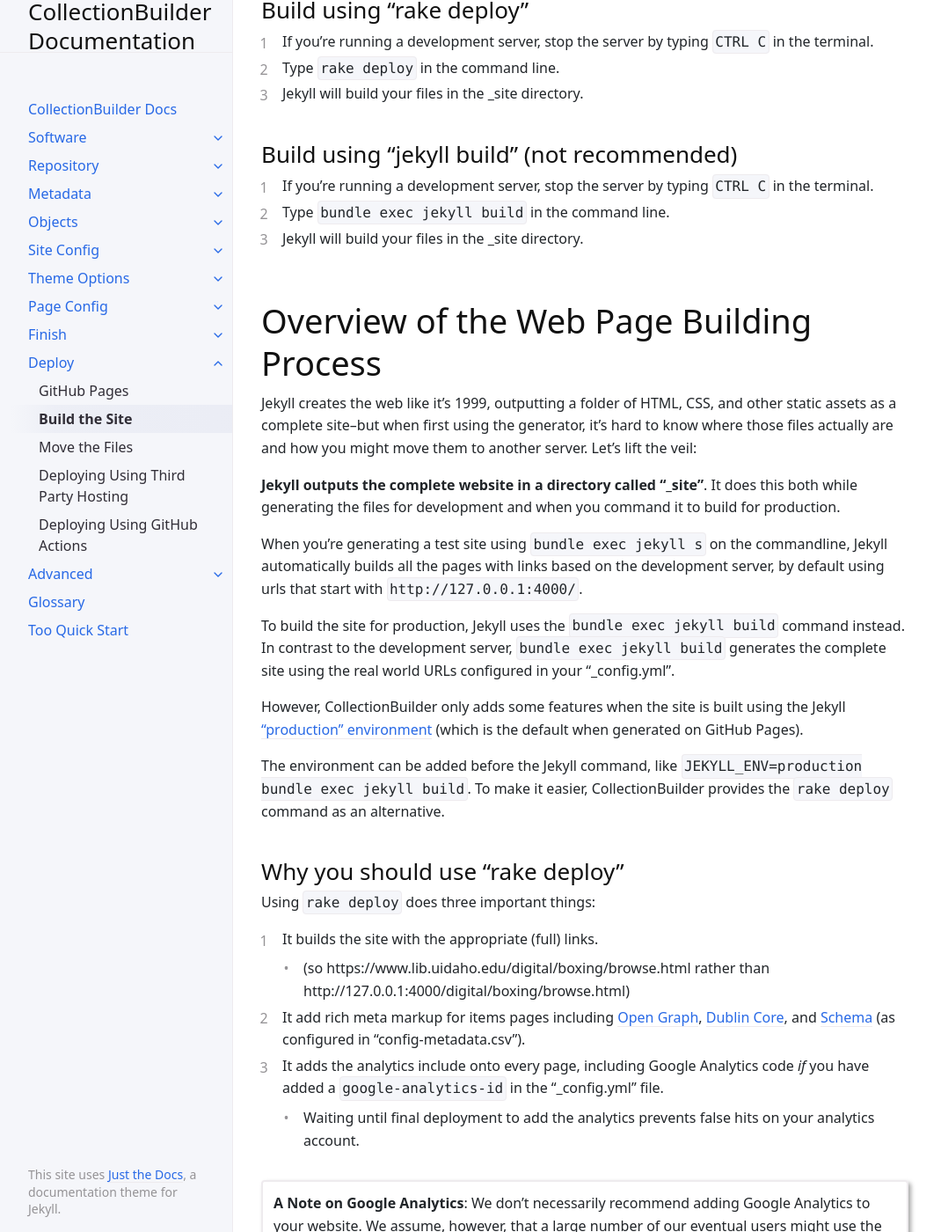
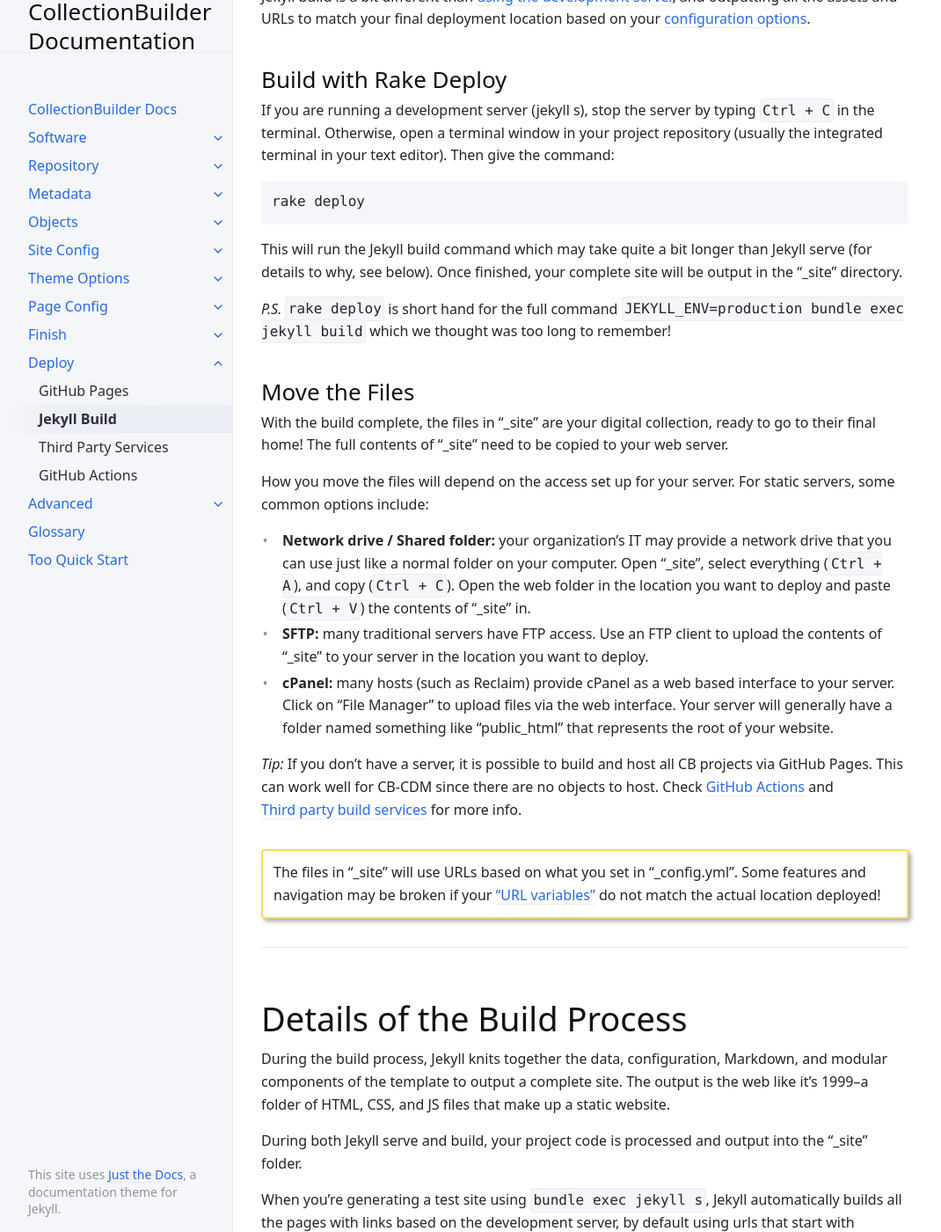
Before and after one commit to CollectionBuilder/cb-docs, a Jekyll site: the page built from docs/deploy/build.md, in a window 1280 px wide and 1400 px high, scrolled down 248 px. Shown: the whole window at 88% size, without its empty margins (107-1177 px from the left). Built offline with Jekyll 4.4.1, drawn with Linux system fonts in a browser that asks for light colours; some of the changed text lies outside the part shown.

Commit message:
rework deploy section

````diff
--- a/docs/deploy/build.md
+++ b/docs/deploy/build.md
@@ -1,52 +1,73 @@
 ---
-title: Build the Site
+title: Jekyll Build
 parent: Deploy
 nav_order: 2
 ---
 
-**These instructions are for CDM & SA Users**:
+# Building Your Site
 
-# Building the Site
+The most common way to build your CB-CDM or CB-SA site is to use Jekyll on your local computer (which can also be done with CB-GH if desired!).
 
-## Build using "rake deploy"
+Jekyll build is a bit different than [using the development server]({{ '/docs/repository/generate/' | relative_url }}), and outputting all the assets and URLs to match your final deployment location based on your [configuration options]({{ '/docs/config/url/' | relative_url }}).
 
-1. If you're running a development server, stop the server by typing `CTRL C` in the terminal.
-2. Type `rake deploy` in the command line.
-3. Jekyll will build your files in the _site directory.
+## Build with Rake Deploy
 
-## Build using "jekyll build" (not recommended)
+If you are running a development server (jekyll s), stop the server by typing `Ctrl + C` in the terminal.
+Otherwise, open a terminal window in your project repository (usually the integrated terminal in your text editor).
+Then give the command:
 
-1. If you're running a development server, stop the server by typing `CTRL C` in the terminal.
-2. Type `bundle exec jekyll build` in the command line.
-3. Jekyll will build your files in the _site directory.
+```
+rake deploy
+```
 
-# Overview of the Web Page Building Process
+This will run the Jekyll build command which may take quite a bit longer than Jekyll serve (for details to why, see below).
+Once finished, your complete site will be output in the "_site" directory.
 
-Jekyll creates the web like it's 1999, outputting a folder of HTML, CSS, and other static assets as a complete site--but when first using the generator, it's hard to know where those files actually are and how you might move them to another server.
-Let's lift the veil:
+*P.S.* `rake deploy` is short hand for the full command `JEKYLL_ENV=production bundle exec jekyll build` which we thought was too long to remember!
 
-**Jekyll outputs the complete website in a directory called "_site"**.
-It does this both while generating the files for development and when you command it to build for production.
+## Move the Files
 
-When you're generating a test site using `bundle exec jekyll s` on the commandline, Jekyll automatically builds all the pages with links based on the development server, by default using urls that start with `http://127.0.0.1:4000/`.
+With the build complete, the files in "_site" are your digital collection, ready to go to their final home!
+The full contents of "_site" need to be copied to your web server.
 
-To build the site for production, Jekyll uses the `bundle exec jekyll build` command instead.
-In contrast to the development server, `bundle exec jekyll build` generates the complete site using the real world URLs configured in your "_config.yml".
+How you move the files will depend on the access set up for your server.
+For static servers, some common options include:
+
+- **Network drive / Shared folder:** your organization's IT may provide a network drive that you can use just like a normal folder on your computer. Open "_site", select everything (`Ctrl + A`), and copy (`Ctrl + C`). Open the web folder in the location you want to deploy and paste (`Ctrl + V`) the contents of "_site" in.
+- **SFTP:** many traditional servers have FTP access. Use an FTP client to upload the contents of "_site" to your server in the location you want to deploy.
+- **cPanel:** many hosts (such as Reclaim) provide cPanel as a web based interface to your server. Click on "File Manager" to upload files via the web interface. Your server will generally have a folder named something like "public_html" that represents the root of your website.
+
+*Tip:* If you don't have a server, it is possible to build and host all CB projects via GitHub Pages.
+This can work well for CB-CDM since there are no objects to host.
+Check [GitHub Actions]({{ '/docs/deploy/actions/' | relative_url }}) and [Third party build services]({{ '/docs/deploy/thirdparty/' | relative_url }}) for more info.
+
+{:.alert .alert-yellow}
+The files in "_site" will use URLs based on what you set in "_config.yml".
+Some features and navigation may be broken if your ["URL variables"]({{ '/docs/config/url/' | relative_url }}) do not match the actual location deployed!
+
+--------------
+
+# Details of the Build Process
+
+During the build process, Jekyll knits together the data, configuration, Markdown, and modular components of the template to output a complete site.
+The output is the web like it's 1999--a folder of HTML, CSS, and JS files that make up a static website.
+
+During both Jekyll serve and build, your project code is processed and output into the "_site" folder.
+
+When you're generating a test site using `bundle exec jekyll s`, Jekyll automatically builds all the pages with links based on the development server, by default using urls that start with `http://127.0.0.1:4000/` or `http://localhost:4000/`.
+
+For deployment, the command `bundle exec jekyll build` builds the site using links based on the production URLs configured in "_config.yml".
 
 However, CollectionBuilder only adds some features when the site is built using the Jekyll ["production" environment](https://jekyllrb.com/docs/configuration/environments/){:target="_blank" rel="noopener"} (which is the default when generated on GitHub Pages).
+These features add considerable time to the build process, so are skipped when using the development server.
+
+The production ENV adds:
+
+- **Meta markup:** adds rich machine readable markup to the `<head>` of every page, including [Open Graph](https://opengraphprotocol.org/){:target='_blank' rel='noopener'}, [Dublin Core](https://www.dublincore.org/specifications/dublin-core/dcmi-terms/){:target='_blank' rel='noopener'}, and [Schema](https://schema.org/){:target='_blank' rel='noopener'} as configured in ["config-metadata.csv"]({{ '/docs/customization/config-metadata/' | relative_url }}).
+- **Analytics:** adds the include "_includes/head/analytics.html" to every page. This adds your analytics snippet if configured (by adding `google-analytics-id` in the "_config.yml" or manually pasting your tracking code into the include). Waiting until final deployment to add analytics prevents false hits during testing.
 
 The environment can be added before the Jekyll command, like `JEKYLL_ENV=production bundle exec jekyll build`.
 To make it easier, CollectionBuilder provides the `rake deploy` command as an alternative.
-
-## Why you should use "rake deploy"
-
-Using `rake deploy` does three important things:
-
-1. It builds the site with the appropriate (full) links.
-    - (so https://www.lib.uidaho.edu/digital/boxing/browse.html rather than http://127.0.0.1:4000/digital/boxing/browse.html)
-2. It add rich meta markup for items pages including [Open Graph](https://opengraphprotocol.org/){:target='_blank' rel='noopener'}, [Dublin Core](https://www.dublincore.org/specifications/dublin-core/dcmi-terms/){:target='_blank' rel='noopener'}, and [Schema](https://schema.org/){:target='_blank' rel='noopener'} (as configured in "config-metadata.csv").
-3. It adds the analytics include onto every page, including Google Analytics code *if* you have added a `google-analytics-id` in the "_config.yml" file.
-    - Waiting until final deployment to add the analytics prevents false hits on your analytics account.
 
 {:.alert}
 **A Note on Google Analytics**: We don't necessarily recommend adding Google Analytics to your website.
````
Also changed, not shown: docs/deploy/actions.md (+3 -5 lines), docs/deploy/index.md (+2 -2 lines), docs/deploy/move.md (deleted, +0 -19 lines), docs/deploy/thirdparty.md (+22 -14 lines).
